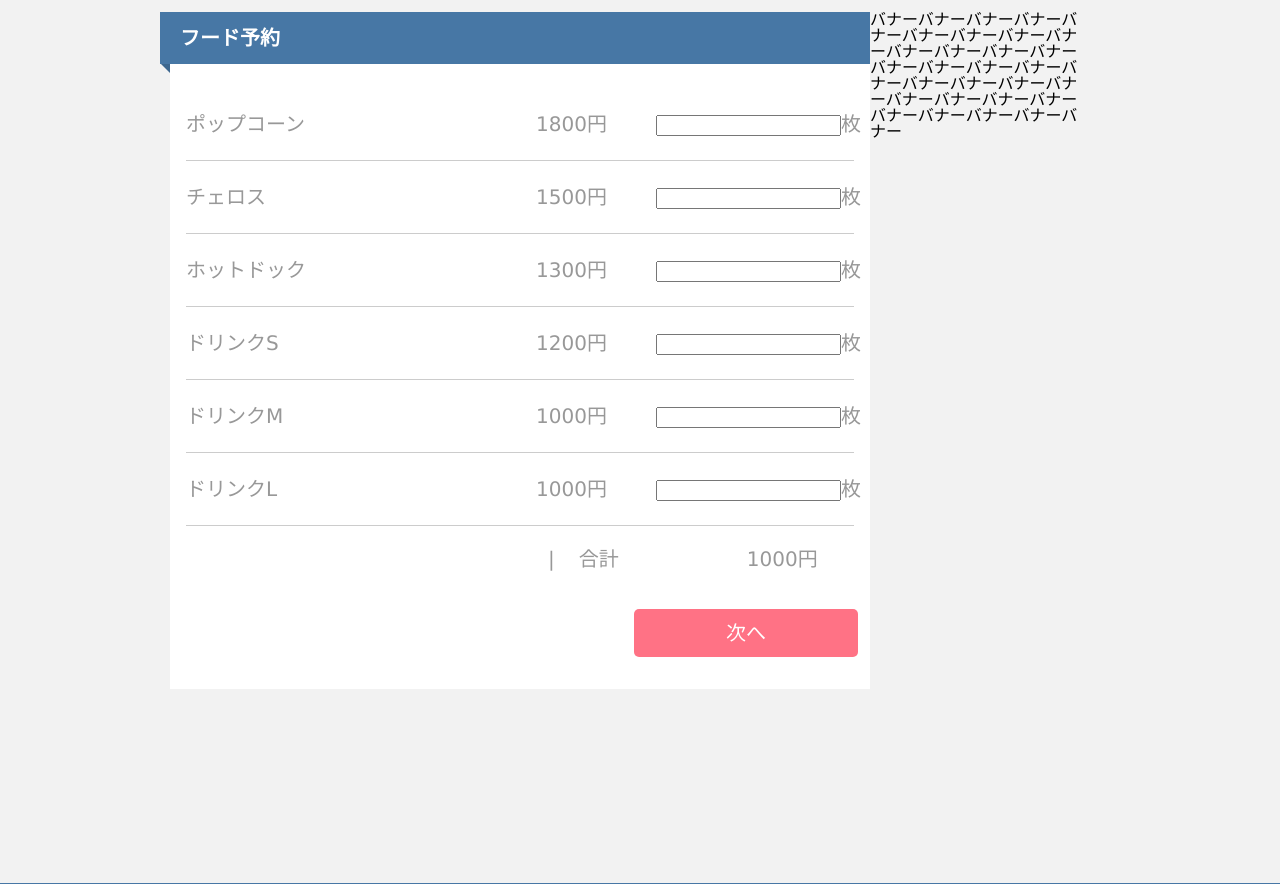
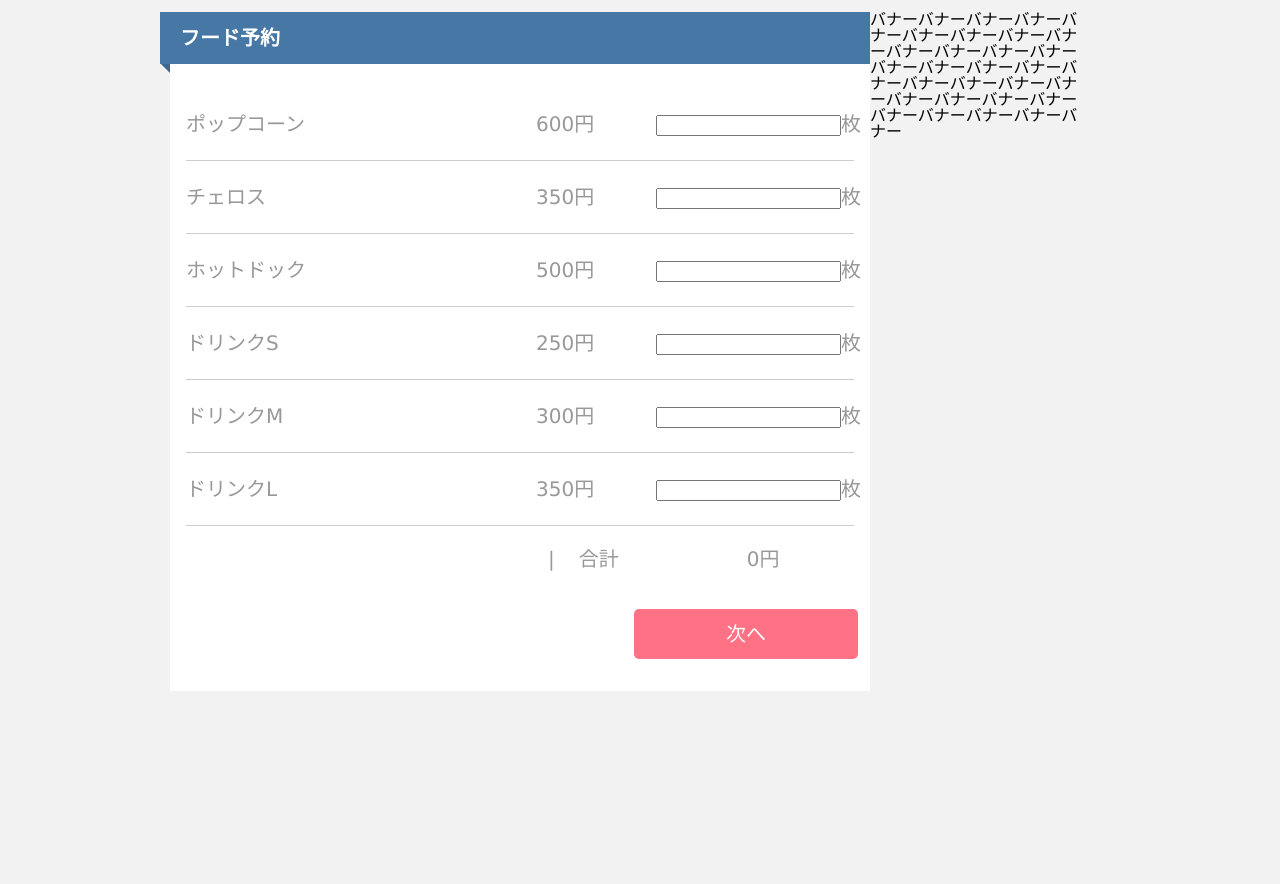
Before and after one commit to Reppi/movie_theater, a PHP site: page /food_select.php in a window 1280 px wide. Shown: the part 200-1084 px from the top of the page. Run offline with PHP 8.4, Linux system fonts and the light colour scheme.

Commit message:
チケット購入処理: - シート選択 js修正 - チケット選択 - フード選択

```diff
--- a/coad/booking.php
+++ b/coad/booking.php
@@ -1,6 +1,4 @@
-<!-- HTML5で開発します -->
 <!DOCTYPE html>
-
 <html>
 
 	<head>
--- a/coad/css/sheet.css
+++ b/coad/css/sheet.css
@@ -155,7 +155,7 @@ footer, header, hgroup, menu, nav, section, summary, time, mark, audio, video {
 }
 
 #select_sheet{
-    width:670px;
+    /*width:670px;*/
     min-height:112px;
     padding: 16px 16px 32px 16px;
     background-color:#555555;
--- a/coad/food_select.php
+++ b/coad/food_select.php
@@ -1,4 +1,26 @@
-<!-- HTML5で開発します -->
+<?php
+
+$selectSheet 			= "";
+$selectMember 		= "";
+
+if(isset($_POST['select_sheet'])){
+	$selectSheet = $_POST['select_sheet'];
+}
+if(isset($_POST['select_member'])){
+	$selectMember = $_POST['select_member'];
+}
+
+$ticketArray = array();
+
+for($i = 0; $i <= 5; $i++){
+	$targetStr = "ticket".($i+1);
+	if(isset($_POST[$targetStr]) &&
+	 $_POST[$targetStr] !== "" &&
+	 $_POST[$targetStr] != 0) {
+		$ticketArray[$targetStr] = $_POST[$targetStr];
+	}
+}
+?>
 <!DOCTYPE html>
 
 <html>
@@ -17,7 +39,62 @@
 		<!-- ↑ここにはそのページ用のcss↑ -->
 
 		<title>フード予約 | HALシネマ</title>
+		<script type="text/javascript" src="./js/lib/jquery-1.11.1.min.js"></script>
+		<script type="text/javascript">
+		// ポップコーン
+		const FOOD_1 = 0;
+		const FOOD_1_PRICE = 600;
+		// チェロス
+		const FOOD_2 = 1;
+		const FOOD_2_PRICE = 350;
+		// ホットドック
+		const FOOD_3 = 2;
+		const FOOD_3_PRICE = 500;
+		// ドリンクS
+		const FOOD_4 = 3;
+		const FOOD_4_PRICE = 250;
+		// ドリンクM
+		const FOOD_5 = 4;
+		const FOOD_5_PRICE = 300;
+		// ドリンクM
+		const FOOD_6 = 5;
+		const FOOD_6_PRICE = 350;
 
+	$(function(){
+
+		$(".select_number").change(function(){
+			var sumCounter = 0;
+			$(".select_number").each(function(i){
+				var addNum = Number($(this).val());
+				if(addNum > 0){
+					switch(i){
+						case FOOD_1 :
+							sumCounter += Number(addNum * FOOD_1_PRICE);
+							break;
+						case FOOD_2 :
+							sumCounter += Number(addNum * FOOD_2_PRICE);
+							break;
+						case FOOD_3 :
+							sumCounter += Number(addNum * FOOD_3_PRICE);
+							break;
+						case FOOD_4 :
+							sumCounter += Number(addNum * FOOD_4_PRICE);
+							break;
+						case FOOD_5 :
+							sumCounter += Number(addNum * FOOD_5_PRICE);
+							break;
+						case FOOD_6 :
+							sumCounter += Number(addNum * FOOD_6_PRICE);
+							break;
+					}
+				}
+				$("#foodPrice").text(sumCounter);
+			});
+		}).change();
+
+	});
+
+		</script>
 	</head>
 
 	<body>
@@ -34,11 +111,12 @@
 
 
 				<div id="select">
+				<form action="./booking.php" method="post">
 					<div class="select_content">
 						<p class="select_name">ポップコーン</p>
-						<p class="price">1800円</p>
+						<p class="price">600円</p>
 						<p class="select_sum">
-							<form><input type="number">枚</form>
+							<input class="select_number" type="number" name="food_1">枚
 						</p>
 					</div>
 
@@ -46,9 +124,9 @@
 
 					<div class="select_content">
 						<p class="select_name">チェロス</p>
-						<p class="price">1500円</p>
+						<p class="price">350円</p>
 						<p class="select_sum">
-							<form><input type="number">枚</form>
+							<input class="select_number" type="number" name="food_2">枚
 						</p>
 						<p class="clearfix"></p>
 					</div>
@@ -57,9 +135,9 @@
 
 					<div class="select_content">
 						<p class="select_name">ホットドック</p>
-						<p class="price">1300円</p>
+						<p class="price">500円</p>
 						<p class="select_sum">
-							<form><input type="number">枚</form>
+							<input class="select_number" type="number" name="food_3">枚
 						</p>
 						<pclass="clearfix"></p>
 					</div>
@@ -68,9 +146,9 @@
 
 					<div class="select_content">
 						<p class="select_name">ドリンクS</p>
-						<p class="price">1200円</p>
+						<p class="price">250円</p>
 						<p class="select_sum">
-							<form><input type="number">枚</form>
+							<input class="select_number" type="number" name="food_4">枚
 						</p>
 						<p class="clearfix"></p>
 					</div>
@@ -79,9 +157,9 @@
 
 					<div class="select_content">
 						<p class="select_name">ドリンクM</p>
-						<p class="price">1000円</p>
+						<p class="price">300円</p>
 						<p class="select_sum">
-							<form><input type="number">枚</form>
+							<input class="select_number" type="number" name="food_5">枚
 						</p>
 						<p class="clearfix"></p>
 					</div>
@@ -90,9 +168,9 @@
 
 					<div class="select_content">
 						<p class="select_name">ドリンクL</p>
-						<p class="price">1000円</p>
+						<p class="price">350円</p>
 						<p class="select_sum">
-							<form><input type="number">枚</form>
+							<input class="select_number" type="number" name="food_6">枚
 						</p>
 						<p class="clearfix"></p>
 					</div>
@@ -104,12 +182,21 @@
 				<div id="ticket_rest">
 					<p class="float_left" id="food">|</p>
 					<p class="float_left" id="sum">合計</p>
-					<p class="float_left" id="money">1000円</p>
+					<p class="float_left" id="money"><span id="foodPrice">0</span>円</p>
 				</div>
 				<p class="clearfix"></p>
+				<input type="hidden" name="select_sheet" value="<?php echo $selectSheet; ?>">
+				<input type="hidden" name="select_member" value="<?php echo $selectMember; ?>">
+				<?php
+				foreach($ticketArray as $key => $value){
+				?>
+					<input type="hidden" name="<?php echo $key; ?>" value="<?php echo $value; ?>">
+				<?php
+				}
+				?>
 
-				<a href="#"><p id="next">次へ</p></a>
-
+				<p><input id="next" type="submit" value="次へ"></p>
+				</form>
 			</div><!-- /contentscover -->
 			</div><!-- /contentzoon -->
 
--- a/coad/sheet_select.php
+++ b/coad/sheet_select.php
@@ -14,6 +14,7 @@
 		<title>座席選択 | HALシネマ</title>
 		<script src="./js/lib/jquery-1.11.1.min.js" type="text/javascript"></script>
 		<script type="text/javascript">
+
 		  function selectSheet(rowVal, colVal ,thisBtn){
 
 		    var addTxt  = '<div class="select_width"> <p class="select_sheet_box"></p> <p class="select_sheet_num">'+rowVal+'-'+colVal+'</p> </div>';
```
Also changed, not shown: coad/ticket_select.php (+18 -11 lines).
